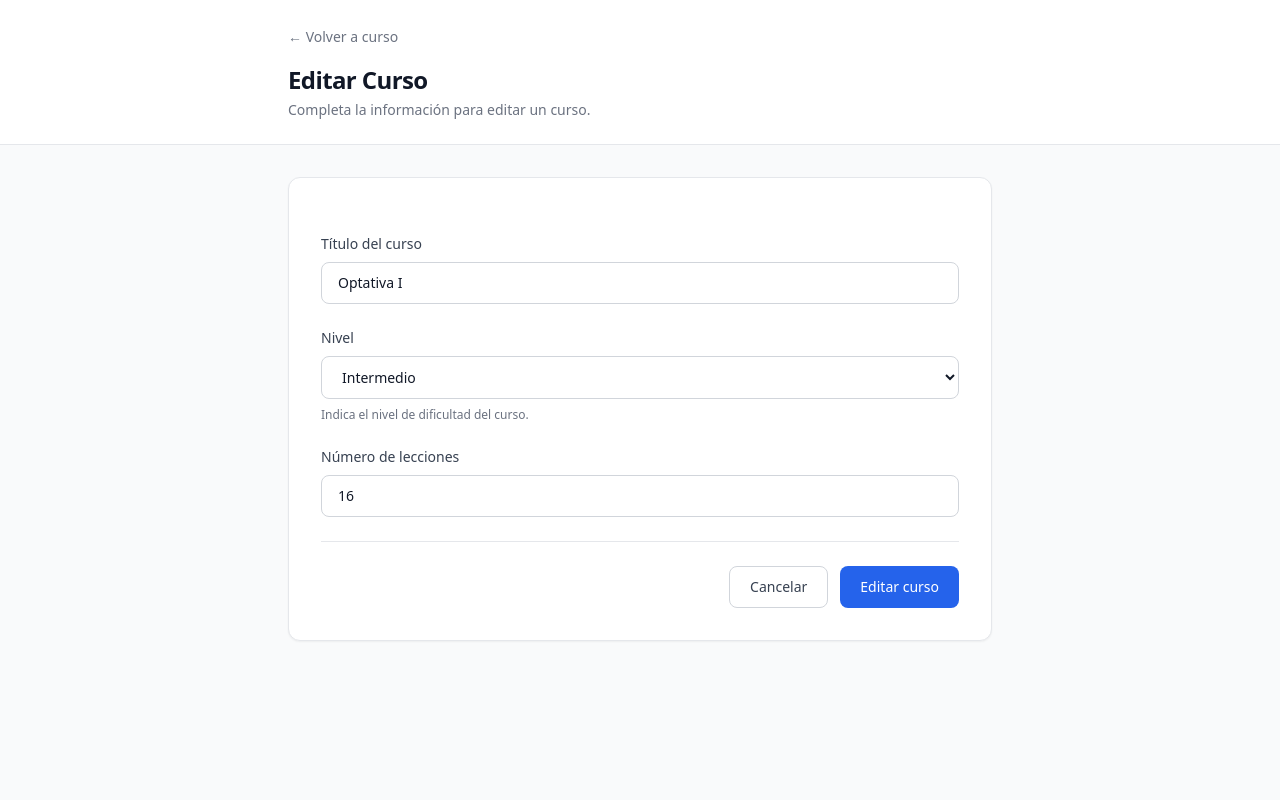
After one commit to santiagoortizc/gestor_cursos_optativa, a Django app: page /courses/1/edit in a window 1280 px wide. The commit adds this page. Run offline with Django 5.2, Linux system fonts and the light colour scheme; data comes from the database, SQL or seed files in the repository; some libraries are stand-ins or nearby versions.

Commit message:
Añadir edición

```diff
--- /dev/null
+++ b/courses/templates/edit_course.html
@@ -0,0 +1,170 @@
+<!DOCTYPE html>
+<html lang="es">
+
+<head>
+  <meta charset="UTF-8">
+  <meta name="viewport" content="width=device-width, initial-scale=1.0">
+
+  <title>Nuevo Curso</title>
+
+  <!-- Tailwind CSS -->
+  <script src="https://cdn.tailwindcss.com"></script>
+
+  <script>
+    tailwind.config = {
+      theme: {
+        extend: {
+          colors: {
+            primary: {
+              50: '#f0f9ff',
+              600: '#2563eb',
+              700: '#1d4ed8',
+            }
+          }
+        }
+      }
+    }
+  </script>
+</head>
+
+<body class="min-h-screen bg-gray-50 text-gray-900">
+
+  <!-- Encabezado -->
+  <header class="border-b border-gray-200 bg-white">
+    <div class="mx-auto max-w-3xl px-4 py-6 sm:px-6 lg:px-8">
+
+      <a
+        href="{% url 'course_detail' course.id %}"
+        class="inline-flex items-center text-sm font-medium text-gray-500 transition hover:text-gray-900"
+      >
+        ← Volver a curso
+      </a>
+
+      <div class="mt-4">
+        <h1 class="text-2xl font-bold tracking-tight text-gray-900">
+          Editar Curso
+        </h1>
+
+        <p class="mt-1 text-sm text-gray-500">
+          Completa la información para editar un curso.
+        </p>
+      </div>
+
+    </div>
+  </header>
+
+
+  <!-- Contenido principal -->
+  <main class="mx-auto max-w-3xl px-4 py-8 sm:px-6 lg:px-8">
+
+    <section
+      class="rounded-xl border border-gray-200 bg-white p-6 shadow-sm sm:p-8"
+      aria-labelledby="form-title"
+    >
+
+      <h2 id="form-title" class="sr-only">
+        Formulario para editar un curso
+      </h2>
+
+      <form method="post" class="space-y-6">
+
+        {% csrf_token %}
+
+        <!-- Nombre -->
+        <div>
+          <label
+            for="title"
+            class="block text-sm font-medium text-gray-700"
+          >
+            Título del curso
+          </label>
+
+          <input
+            type="text"
+            id="title"
+            name="title"
+            required
+            placeholder="Ej. Introducción a Python"
+            class="mt-2 block w-full rounded-lg border border-gray-300 bg-white px-4 py-2.5 text-sm text-gray-900 outline-none transition placeholder:text-gray-400 focus:border-primary-600 focus:ring-2 focus:ring-primary-600/20"
+            value="{{course.title}}"
+          >
+        </div>
+
+
+        <!-- Nivel -->
+        <div>
+          <label
+            for="level"
+            class="block text-sm font-medium text-gray-700"
+          >
+            Nivel
+          </label>
+
+          <select
+            id="level"
+            name="level"
+            required
+            class="mt-2 block w-full rounded-lg border border-gray-300 bg-white px-4 py-2.5 text-sm text-gray-900 outline-none transition focus:border-primary-600 focus:ring-2 focus:ring-primary-600/20"
+            value="{{course.level}}"
+          >
+            <option value="">Selecciona un nivel</option>
+            <option value="Principiante" {% if course.level == "Principiante" %}selected{% endif %}>Principiante</option>
+            <option value="Intermedio" {% if course.level == "Intermedio" %}selected{% endif %}>Intermedio</option>
+            <option value="Avanzado" {% if course.level == "Avanzado" %}selected{% endif %}>Avanzado</option>
+          </select>
+
+          <p class="mt-2 text-xs text-gray-500">
+            Indica el nivel de dificultad del curso.
+          </p>
+        </div>
+
+
+        <!-- Lecciones -->
+        <div>
+          <label
+            for="lessons"
+            class="block text-sm font-medium text-gray-700"
+          >
+            Número de lecciones
+          </label>
+
+          <input
+            type="number"
+            id="lessons"
+            name="lessons"
+            min="1"
+            required
+            placeholder="Ej. 20"
+            class="mt-2 block w-full rounded-lg border border-gray-300 bg-white px-4 py-2.5 text-sm text-gray-900 outline-none transition placeholder:text-gray-400 focus:border-primary-600 focus:ring-2 focus:ring-primary-600/20"
+            value="{{course.lessons}}"
+          >
+        </div>
+
+
+        <!-- Botones -->
+        <div class="flex flex-col gap-3 border-t border-gray-200 pt-6 sm:flex-row sm:justify-end">
+
+          <a
+            href="{% url 'course_detail' course.id %}"
+            class="inline-flex items-center justify-center rounded-lg border border-gray-300 bg-white px-5 py-2.5 text-sm font-medium text-gray-700 transition hover:bg-gray-100 focus:outline-none focus:ring-2 focus:ring-gray-400 focus:ring-offset-2"
+          >
+            Cancelar
+          </a>
+
+          <button
+            type="submit"
+            class="inline-flex items-center justify-center rounded-lg bg-primary-600 px-5 py-2.5 text-sm font-medium text-white transition hover:bg-primary-700 focus:outline-none focus:ring-2 focus:ring-primary-600 focus:ring-offset-2"
+          >
+            Editar curso
+          </button>
+
+        </div>
+
+      </form>
+
+    </section>
+
+  </main>
+
+</body>
+</html>
--- a/courses/urls.py
+++ b/courses/urls.py
@@ -9,4 +9,5 @@ urlpatterns = [
     path("courses/<int:course_id>/", views.course_detail, name="course_detail"),
     path("courses/new-course/", views.new_course, name="new_course"),
     path("courses/<int:course_id>/delete", views.delete_course, name="delete_course"),
+    path("courses/<int:course_id>/edit", views.edit_course, name="edit_course"),
 ]
--- a/courses/views.py
+++ b/courses/views.py
@@ -40,3 +40,15 @@ def delete_course(request, course_id):
     course = Course.objects.get(id=course_id)
     course.delete()
     return redirect("courses")
+
+def edit_course(request, course_id):
+    course = Course.objects.get(id=course_id)
+    if request.method == "POST":
+        course.title = request.POST.get("title")
+        course.level = request.POST.get("level")
+        course.lessons = request.POST.get("lessons")
+        course.save()
+
+        return redirect("course_detail", course_id=course.id)
+    else:
+        return render(request, "edit_course.html", {"course": course})
```
Also changed, not shown: courses/templates/course_detail.html (+7 -0 lines).
